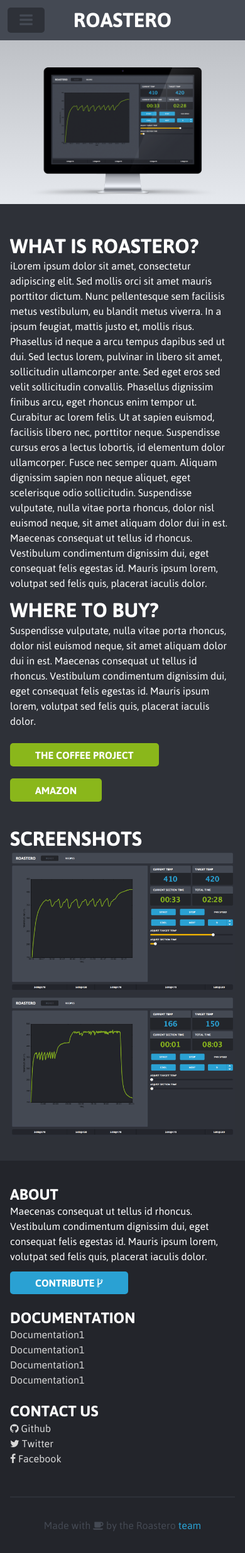
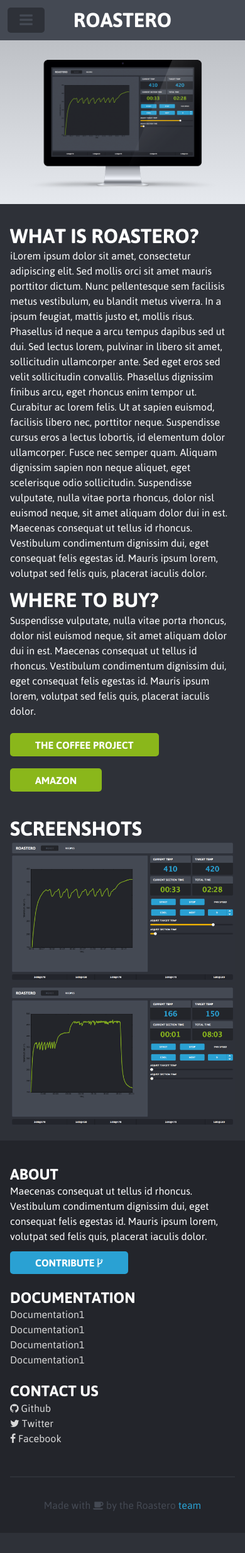
Before and after one commit to Roastero/Roastero-Web, a Jekyll site: the page built from index.html, in a window 390 px wide. Shown: the whole page at 63% size. Built offline with Jekyll 4.4.1, drawn with Linux system fonts in a browser that asks for light colours; nearby versions of some CDN libraries; after the commit the page ends 2434 px from its top, so only the background shows below that.

Commit message:
Finalised mobile site

```diff
--- a/css/main.scss
+++ b/css/main.scss
@@ -14,7 +14,15 @@
 
 .content-wrapper {
     @include outer-container;
-    padding: 1em 1em 2em 1em;
+    @include media($small-screen-up) {
+        padding: 0 1em 1em 1em;
+    }
+    @include media($medium-screen-up) {
+        padding: 0 1em 1em 1em;
+    }
+    @include media($large-screen-up) {
+        padding: 1em 1em 2em 1em;
+    }
 }
 
 .actions {
@@ -99,12 +107,12 @@
 
 .header-wrapper-home {
     @include media($small-screen-up) {
-        @include background(url("/images/main-image.png") center 90% no-repeat, linear-gradient(to bottom, rgb(179, 182, 187) 0%, rgb(230, 233, 238) 100%));
+        @include background(url("/images/main-image.png") center 80% no-repeat, linear-gradient(to bottom, rgb(179, 182, 187) 0%, rgb(230, 233, 238) 100%));
         background-size: 300px, 100%;
         padding-bottom: 260px;
     }
     @include media($medium-screen-up) {
-        @include background(url("/images/main-image.png") center 92% no-repeat, linear-gradient(to bottom, rgb(179, 182, 187) 0%, rgb(230, 233, 238) 100%));
+        @include background(url("/images/main-image.png") center 88% no-repeat, linear-gradient(to bottom, rgb(179, 182, 187) 0%, rgb(230, 233, 238) 100%));
         padding-bottom: 480px;
     }
     @include media($large-screen-up) {
```
